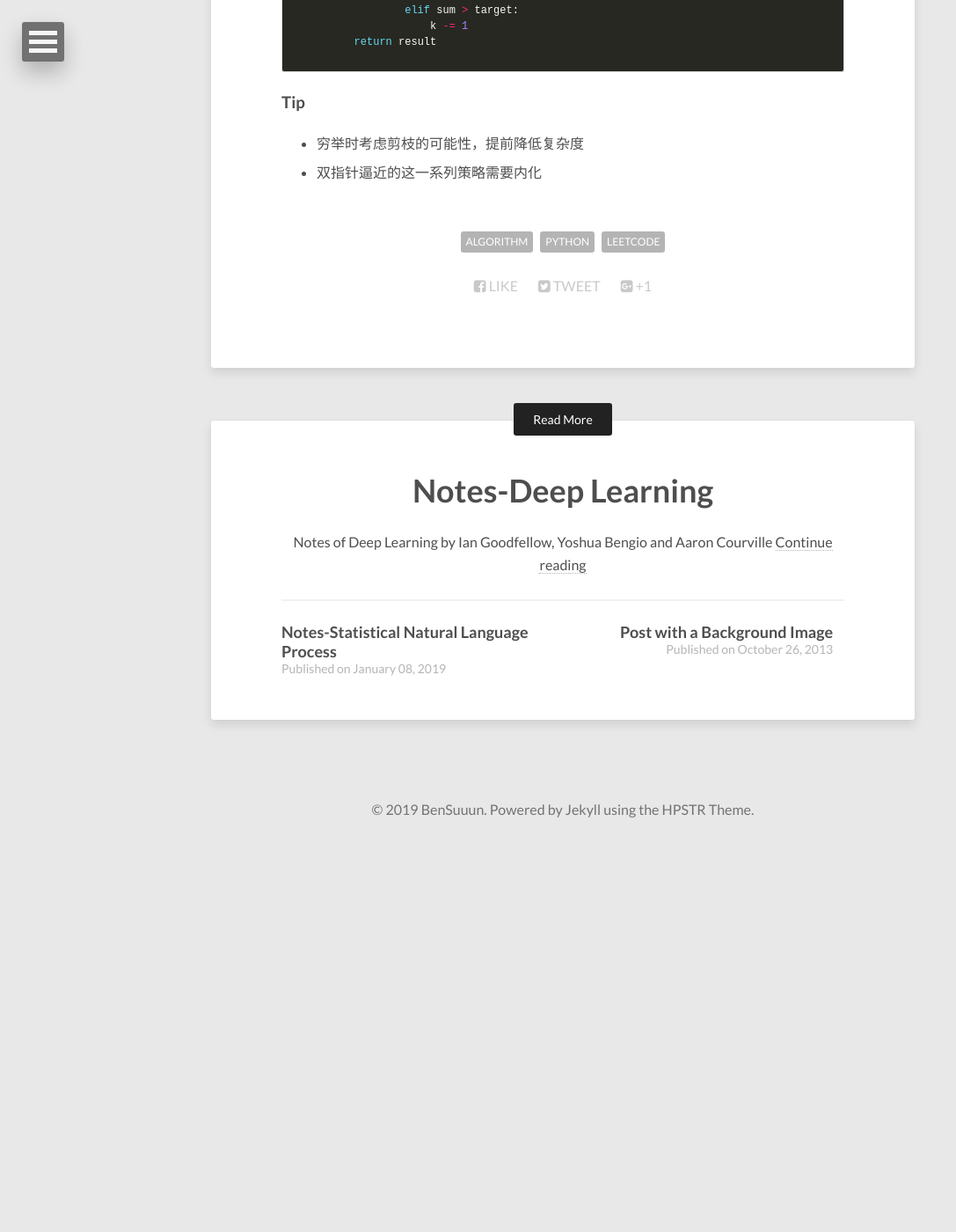
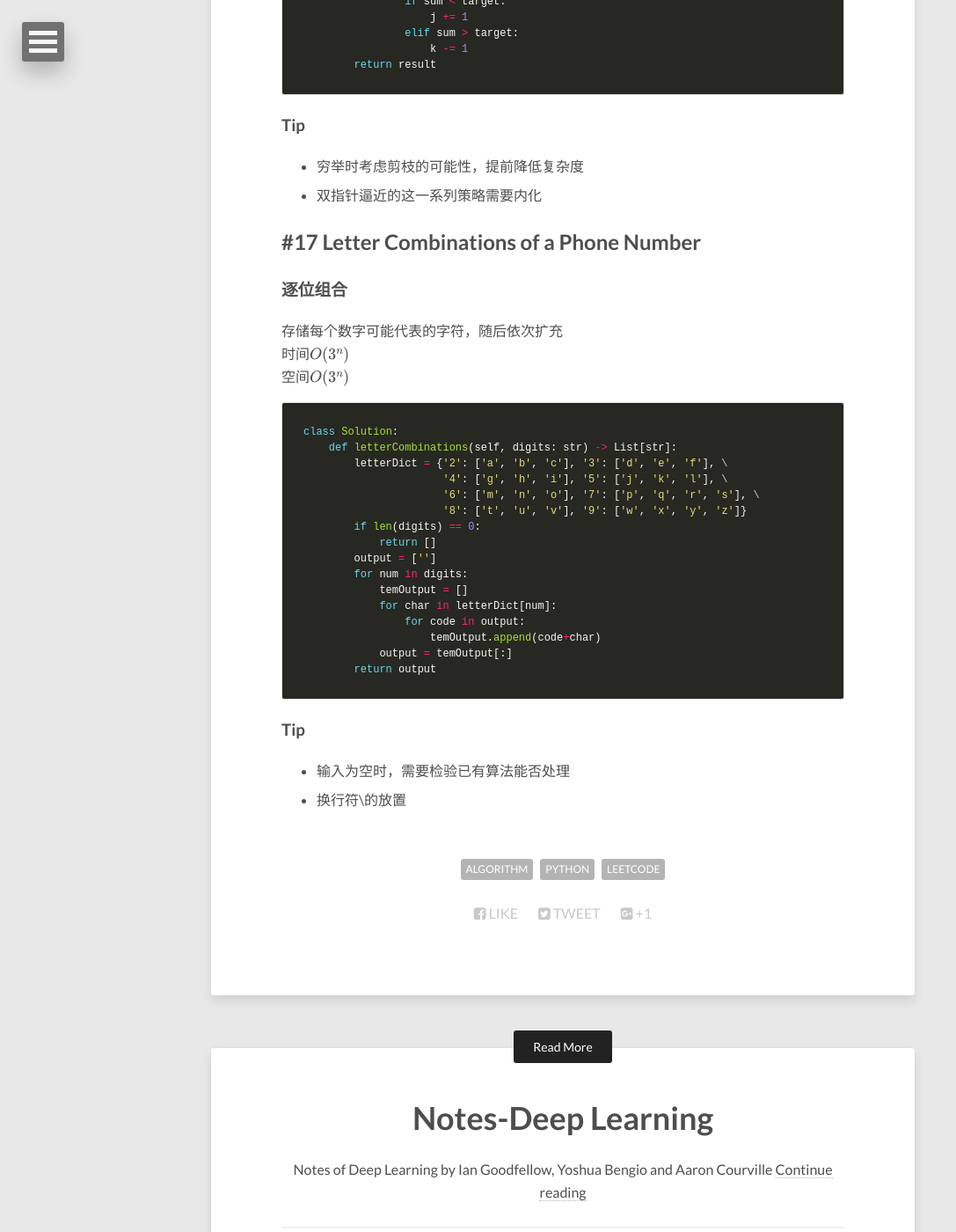
Before and after one commit to Wangbin-Sun/wangbin-sun.github.io, a Jekyll site: the page built from _posts/2019-01-09-leetcode-1-to-20.md, in a window 1280 px wide and 1400 px high, scrolled down 18303 px. Shown: the whole window at 88% size, without its empty margins (0-1087 px from the left). Built offline with Jekyll 4.4.1, drawn with Linux system fonts in a browser that asks for light colours; nearby versions of some CDN libraries; formulas are drawn with MathJax 3; before the commit the page ends 19264 px from its top, so only the background shows below that.

Commit message:
Update Leetcode to #17

````diff
--- a/_posts/2019-01-09-leetcode-1-to-20.md
+++ b/_posts/2019-01-09-leetcode-1-to-20.md
@@ -779,3 +779,32 @@ class Solution:
 ### Tip
 * 穷举时考虑剪枝的可能性，提前降低复杂度
 * 双指针逼近的这一系列策略需要内化
+
+## #17 Letter Combinations of a Phone Number
+
+### 逐位组合
+存储每个数字可能代表的字符，随后依次扩充
+时间$O(3^n)$
+空间$O(3^n)$
+```python
+class Solution:
+    def letterCombinations(self, digits: str) -> List[str]:
+        letterDict = {'2': ['a', 'b', 'c'], '3': ['d', 'e', 'f'], \
+                      '4': ['g', 'h', 'i'], '5': ['j', 'k', 'l'], \
+                      '6': ['m', 'n', 'o'], '7': ['p', 'q', 'r', 's'], \
+                      '8': ['t', 'u', 'v'], '9': ['w', 'x', 'y', 'z']}
+        if len(digits) == 0:
+            return []
+        output = ['']
+        for num in digits:
+            temOutput = []
+            for char in letterDict[num]:
+                for code in output:
+                    temOutput.append(code+char)
+            output = temOutput[:]
+        return output
+```
+
+### Tip
+* 输入为空时，需要检验已有算法能否处理
+* 换行符\\的放置
````
